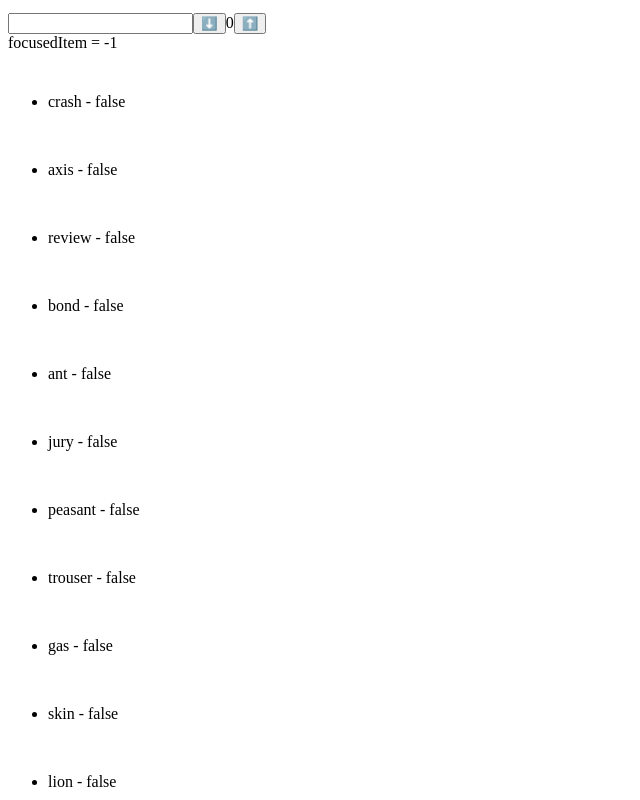
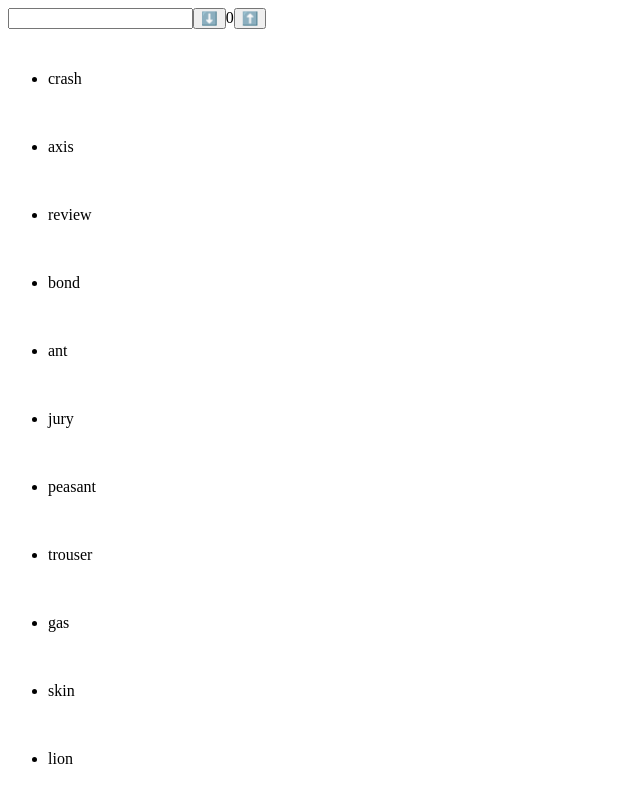
Before and after one commit to brandonFaf/scroll-demo, a Next.js app: page / in a window 1280 px wide. Shown: the top 800 px of the page, without its empty margins (0-640 px from the left). Built offline with nearby package versions, Linux system fonts and the light colour scheme.

Commit message:
recoil way again

```diff
--- a/src/components/ScrollIntoView.tsx
+++ b/src/components/ScrollIntoView.tsx
@@ -24,16 +24,21 @@ const ScrollIntoView: FC<Props> = ({
     const shouldRun =
       domNode && domNode instanceof Element && domNode.scrollIntoView;
 
+    console.log('shouldRun:', shouldRun);
+    console.log('domNode:', domNode);
     if (domNode && shouldRun) {
+      // setTimeout(() => {
       domNode.scrollIntoView({
         behavior,
         block: vertical,
         inline: horizontal,
       });
+      // }, 0);
     }
   }, [behavior, vertical, horizontal]);
 
   useEffect(() => {
+    console.log('bt: run effect, shouldScollIntoView', shouldScrollIntoView);
     if (shouldScrollIntoView) {
       scrollIntoView();
     }
--- a/src/components/Search.tsx
+++ b/src/components/Search.tsx
@@ -1,17 +1,44 @@
-type Props = {
-  onChange: (value: string) => void;
-  value: string;
-  index: number;
-  onClick: (direction: '⬆️' | '⬇️') => void;
-};
+import { useCountOfHighlightedSteps } from '@/state/countOfhighlightedSteps';
+import { focusedResultIndexState } from '@/state/focusedResultIndexState';
+import { useSearchQuery } from '@/state/queryState';
+import { useCallback, ChangeEvent } from 'react';
+import { useRecoilState } from 'recoil';
 
-const Search = ({ onChange, value, index, onClick }: Props) => {
+const Search = () => {
+  const [query, setQuery] = useSearchQuery('search');
+  const countOfResults = useCountOfHighlightedSteps({ query });
+
+  const [focusedResultIndex, setFocusedResultIndex] = useRecoilState(
+    focusedResultIndexState('search')
+  );
+  const onFocusNextResult = useCallback(() => {
+    setFocusedResultIndex(i => (i + 1 >= countOfResults ? 0 : i + 1));
+  }, [countOfResults, setFocusedResultIndex]);
+  const onFocusPrevResult = useCallback(() => {
+    setFocusedResultIndex(i => (i - 1 < 0 ? countOfResults - 1 : i - 1));
+  }, [countOfResults, setFocusedResultIndex]);
+  const onChangeQuery = useCallback(
+    (event: ChangeEvent<HTMLInputElement>) => {
+      setQuery(event.target.value);
+    },
+    [setQuery]
+  );
+  const onSearchKeyDown = useCallback(
+    async (e: React.KeyboardEvent<HTMLElement>) => {
+      setFocusedResultIndex(0);
+    },
+    [setFocusedResultIndex]
+  );
   return (
     <header>
-      <input onChange={e => onChange(e.target.value)} value={value} />
-      <button onClick={() => onClick('⬇️')}>⬇️</button>
-      <span>{index}</span>
-      <button onClick={() => onClick('⬆️')}>⬆️</button>
+      <input
+        onChange={onChangeQuery}
+        value={query}
+        onKeyDown={onSearchKeyDown}
+      />
+      <button onClick={onFocusPrevResult}>⬇️</button>
+      <span>{focusedResultIndex}</span>
+      <button onClick={onFocusNextResult}>⬆️</button>
     </header>
   );
 };
--- a/src/components/Step.tsx
+++ b/src/components/Step.tsx
@@ -1,18 +1,16 @@
+import { useIsFocusedSearchHighlight } from '@/state/isSearchHighlightFocusedState';
 import React from 'react';
 import ScrollIntoView from './ScrollIntoView';
 
 type Props = {
   data: string;
-  //   shouldBeHighlighted: boolean;
-  isFocused: boolean;
 };
 
-const Step = ({ data, isFocused }: Props) => {
+const Step = ({ data }: Props) => {
+  const isSearchHighlightFocused = useIsFocusedSearchHighlight(data);
   return (
-    <ScrollIntoView shouldScrollIntoView={isFocused}>
-      <li style={{ paddingBlock: 25 }}>
-        {data} - {isFocused.toString()}
-      </li>
+    <ScrollIntoView shouldScrollIntoView={isSearchHighlightFocused}>
+      <li style={{ paddingBlock: 25 }}>{data}</li>
     </ScrollIntoView>
   );
 };
--- a/src/components/steps.tsx
+++ b/src/components/steps.tsx
@@ -1,19 +1,12 @@
+import { data } from '@/data/data';
 import Step from './Step';
 
-type Props = {
-  data: string[];
-  value: string;
-  index: number;
-  foundItems: number[];
-};
-
-const steps = ({ index, data }: Props) => {
+const steps = () => {
   return (
     <>
-      <div>focusedItem = {index}</div>
       <ul>
         {data.map((m, i) => (
-          <Step isFocused={index === i} data={m} key={m} />
+          <Step data={m} key={m} />
         ))}
       </ul>
     </>
--- /dev/null
+++ b/src/pages/_app.tsx
@@ -0,0 +1,10 @@
+import { RecoilRoot } from 'recoil';
+import type { AppProps } from 'next/app';
+
+export default function MyApp({ Component, pageProps }: AppProps) {
+  return (
+    <RecoilRoot>
+      <Component {...pageProps} />
+    </RecoilRoot>
+  );
+}
--- a/src/pages/index.tsx
+++ b/src/pages/index.tsx
@@ -1,53 +1,13 @@
 import Search from '@/components/Search';
 import Steps from '@/components/steps';
-import { data } from '@/data/data';
-import React, { useEffect, useState } from 'react';
 
 const Index = () => {
-  const [search, setSearch] = useState('');
-  const [index, setIndex] = useState(0);
-  const [foundItems, setFoundItems] = useState([] as number[]);
-  const [highlightedItem, setHighlightedItem] = useState(-1);
-
-  const onClick = (direction: '⬆️' | '⬇️') => {
-    if (direction == '⬆️') {
-      setIndex(index + 1);
-    } else {
-      setIndex(index - 1 < 0 ? 0 : index - 1);
-    }
-
-    setHighlightedItem(foundItems.at(index) ?? -1);
-  };
-  const onChange = (searchValue: string) => {
-    const indecies = data.reduce(
-      (acc, d, i) => (d.includes(searchValue) ? [...acc, i] : acc),
-      [] as number[]
-    );
-
-    setFoundItems(indecies);
-    setSearch(searchValue);
-  };
-  useEffect(() => {
-    setHighlightedItem(foundItems.at(index) ?? -1);
-  }, [foundItems, index]);
-
   return (
     <>
       <div style={{ position: 'sticky', top: 0 }}>
-        <pre>{foundItems.toString()}</pre>
-        <Search
-          value={search}
-          onChange={onChange}
-          index={index}
-          onClick={onClick}
-        />
+        <Search />
       </div>
-      <Steps
-        value={search}
-        index={highlightedItem}
-        foundItems={foundItems}
-        data={data}
-      />
+      <Steps />
     </>
   );
 };
--- /dev/null
+++ b/src/state/countOfhighlightedSteps.ts
@@ -0,0 +1,19 @@
+import { data } from '@/data/data';
+import { selectorFamily, useRecoilValue } from 'recoil';
+
+type QueryKey = {
+  query: string;
+};
+
+const countOfHighlightedStepsState = selectorFamily<number, QueryKey>({
+  key: 'countOfHighlightedSteps',
+  get:
+    key =>
+    ({ get }) => {
+      const filteredSteps = data.filter(d => d.includes(key.query));
+      return filteredSteps.length;
+    },
+});
+
+export const useCountOfHighlightedSteps = (key: QueryKey) =>
+  useRecoilValue(countOfHighlightedStepsState(key));
--- /dev/null
+++ b/src/state/focusedResultIndexState.ts
@@ -0,0 +1,9 @@
+import { atomFamily } from 'recoil';
+
+/*
+ * The index of the currently focused Zap Outline search result
+ */
+export const focusedResultIndexState = atomFamily<number, string>({
+  key: 'zapOutline/focusedResultIndex',
+  default: 0,
+});
--- /dev/null
+++ b/src/state/isSearchHighlightFocusedState.ts
@@ -0,0 +1,37 @@
+import { data } from '@/data/data';
+import { isEmpty, get as _get } from 'lodash';
+import { selectorFamily, useRecoilValue } from 'recoil';
+
+import { focusedResultIndexState } from './focusedResultIndexState';
+import { queryState } from './queryState';
+import { SearchHighlightKey } from '@/types';
+
+/*
+ * Is the given step highlighted as the focused Zap Outline search result?
+ */
+const isSearchHighlightFocusedState = selectorFamily<
+  boolean,
+  SearchHighlightKey
+>({
+  key: 'zapOutline/isSearchHighlightFocused',
+  get:
+    ({ stepId }) =>
+    ({ get }) => {
+      const familyKey = 'search';
+
+      const query = get(queryState(familyKey));
+      const isSearching = !isEmpty(query);
+
+      // If there's no active search query, then the step definitely isn't highlighted
+      if (!isSearching) {
+        return false;
+      }
+
+      const focusedResultIndex = get(focusedResultIndexState(familyKey));
+      const index = data.filter(d => d.includes(query)).indexOf(stepId);
+      return focusedResultIndex == index;
+    },
+});
+
+export const useIsFocusedSearchHighlight = (stepId: string) =>
+  useRecoilValue(isSearchHighlightFocusedState({ stepId }));
--- /dev/null
+++ b/src/state/queryState.ts
@@ -0,0 +1,15 @@
+import { atomFamily, useRecoilState, useRecoilValue } from 'recoil';
+
+/*
+ * The Zap Outline search query state
+ */
+export const queryState = atomFamily<string, string>({
+  key: 'zapOutline/query',
+  default: '',
+});
+
+export const useSearchQuery = (familyKey: string) =>
+  useRecoilState(queryState(familyKey));
+
+export const useSearchQueryValue = (familyKey: string) =>
+  useRecoilValue(queryState(familyKey));
--- /dev/null
+++ b/src/types/index.ts
@@ -0,0 +1,3 @@
+export type SearchHighlightKey = {
+  stepId: string;
+};
```
